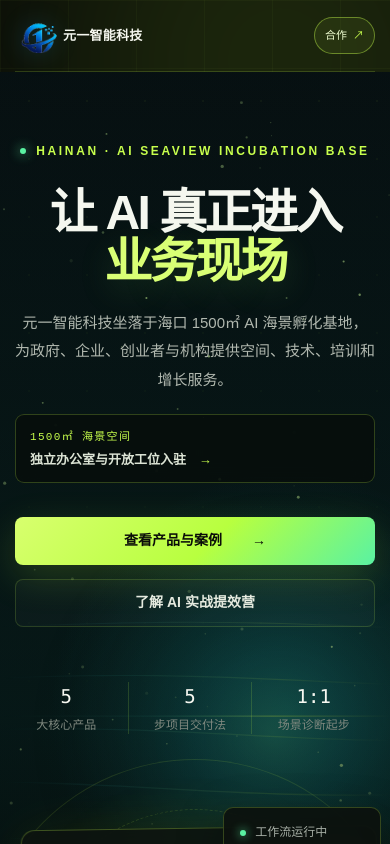
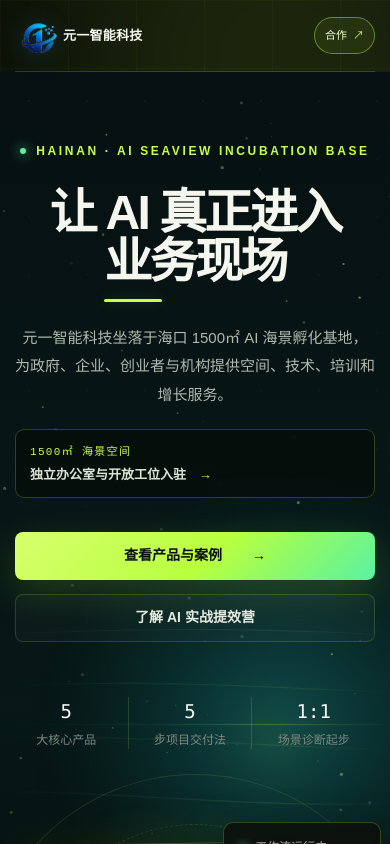
Before and after one commit to JeremyLILIF/yuanyi-intelligent, a Next.js app: page / in a window 390 px wide. Shown: the top 844 px of the page. Built offline with nearby package versions, Linux system fonts and the light colour scheme.

Commit message:
Refine headline layout and digital human video

```diff
--- a/app/globals.css
+++ b/app/globals.css
@@ -560,11 +560,19 @@ footer { width: min(1280px, calc(100% - 48px)); margin: 0 auto; border-top: 1px
 
 .eyebrow, .section-kicker { color: #c8ff4d; }
 .hero h1 span {
-  color: #d9ff75;
+  width: max-content;
+  max-width: 100%;
+  position: relative;
+  color: #f5f7ef;
   -webkit-text-stroke: 0;
-  text-shadow: 0 9px 34px rgba(123,222,89,.17);
-  font-weight: 720;
+  text-shadow: none;
+  font-weight: 650;
 }
+.hero h1 span::after { content: ""; display: block; width: 58px; height: 3px; margin-top: 12px; border-radius: 999px; background: #c8ff4d; box-shadow: 0 0 14px rgba(200,255,77,.22); }
+.title-keep-line { display: inline-block; white-space: nowrap; }
+.about-intro { grid-template-columns: 1.12fr 1fr; gap: 70px; }
+.about-intro h2 { font-size: clamp(36px, 3.5vw, 50px); }
+.brief-copy h2 { font-size: clamp(36px, 3.8vw, 52px); }
 .hero-lead { color: #b1b8af; }
 .button-primary,
 .case-link,
@@ -1081,6 +1089,12 @@ footer { width: min(1280px, calc(100% - 48px)); margin: 0 auto; border-top: 1px
 .footer-main > div span,
 .footer-bottom { font-size: 12px; }
 
+@media (max-width: 640px) {
+  .about-intro h2,
+  .brief-copy h2 { font-size: clamp(26px, 8vw, 31px); }
+  .hero h1 span { margin-inline: auto; }
+}
+
 @media (prefers-reduced-motion: reduce) {
   html { scroll-behavior: auto; }
   *, *::before, *::after { animation-duration: .01ms !important; animation-iteration-count: 1 !important; transition-duration: .01ms !important; }
--- a/app/page.tsx
+++ b/app/page.tsx
@@ -112,7 +112,7 @@ export default function Home() {
       <section className="about-section motion-surface" id="about">
         <div className="section about-inner">
           <div className="about-intro">
-            <div><p className="section-kicker">ABOUT YUANYI</p><h2>AI 落地不是交付工具，<br /><em>而是建立可运行的业务能力。</em></h2></div>
+            <div><p className="section-kicker">ABOUT YUANYI</p><h2><span className="title-keep-line">AI 落地不是交付工具，</span><br /><em>而是建立可运行的业务能力。</em></h2></div>
             <div className="about-values">
               <article><span>01</span><strong>看懂业务</strong><p>从真实场景、业务目标和现有流程出发，明确最值得解决的问题。</p></article>
               <article><span>02</span><strong>做得出方案</strong><p>把模型、工具、内容与流程组合成可实施、可交付的解决方案。</p></article>
@@ -175,7 +175,7 @@ export default function Home() {
 
       <section className="section growth-section motion-surface" id="growth">
         <div className="section-heading">
-          <div><p className="section-kicker">AI + IP + GEO PRIVATE CLASS</p><h2>从工具入门，走向<br /><em>可复制商业体系</em></h2></div>
+          <div><p className="section-kicker">AI + IP + GEO PRIVATE CLASS</p><h2>从工具入门，<br />走向 <em>可复制商业体系</em></h2></div>
           <p>元一 AI+IP+GEO 私教班三期成长档案：学习者的角色从 AI 小白、价值贡献者，逐步走向城市合伙人与体系共建者。</p>
         </div>
         <GrowthTabs />
@@ -183,7 +183,7 @@ export default function Home() {
 
       <section className="delivery-section motion-surface">
         <div className="section delivery-inner">
-          <div className="delivery-title"><p className="section-kicker">DELIVERY METHOD</p><h2>先验证价值，<br />再进入流程，<br /><em>陪得到结果。</em></h2></div>
+          <div className="delivery-title"><p className="section-kicker">DELIVERY METHOD</p><h2>先验证价值<br />再进入流程<br /><em>陪得到结果</em></h2></div>
           <div className="delivery-flow">
             {deliverySteps.map((step, index) => (
               <div className="delivery-step" key={step}><span>0{index + 1}</span><i /><strong>{step}</strong><p>{['梳理目标、现有流程与关键问题，形成 AI 机会清单。', '明确应用场景、工具组合、实施路径与责任分工。', '通过样稿、工作流或功能原型验证方向和价值。', '完成系统配置、内容制作、项目实施或团队培训。', '根据反馈复盘问题，让团队逐步自主应用和迭代。'][index]}</p></div>
@@ -195,7 +195,7 @@ export default function Home() {
       <section className="brief-section motion-surface" id="contact">
         <div className="section brief-inner">
           <div className="brief-copy">
-            <p className="section-kicker">START WITH A REAL SCENARIO</p><h2>从一个真实场景开始，<br /><em>让 AI 产生真实价值。</em></h2>
+            <p className="section-kicker">START WITH A REAL SCENARIO</p><h2><span className="title-keep-line">从一个真实场景开始</span><br /><em>让 AI 产生真实价值。</em></h2>
             <p>告诉我们你想解决的问题，先生成一份简明合作需求。它将帮助双方更快进入场景诊断。</p>
             <div className="brief-principles"><span>场景诊断与试点</span><span>专项项目交付</span><span>长期运营与共建</span></div>
           </div>
```
Also changed, not shown: public/assets/digital-ip-video-poster.webp, 1 other file (tests, documents, lock files or other folders).
